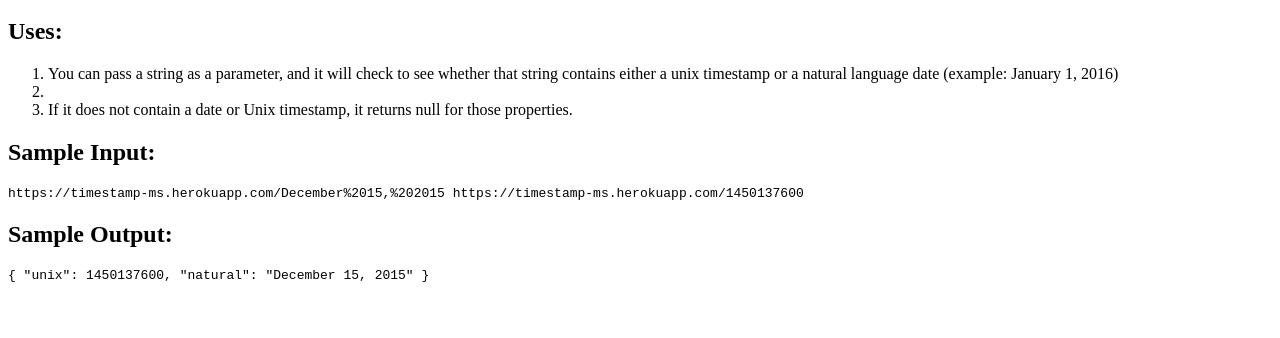
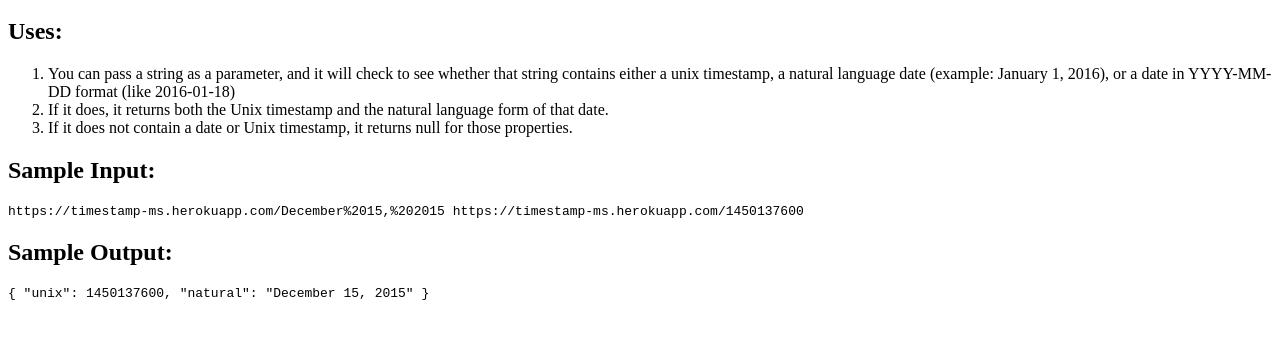
Before and after one commit to zbay/timestamper-micro, a website: page public/index.html in a window 1280 px wide. Shown: the part 48-386 px from the top of the page. Drawn offline with Linux system fonts and the light colour scheme.

Commit message:
Did the readme

```diff
--- a/public/index.html
+++ b/public/index.html
@@ -6,8 +6,9 @@
         <div id="userStories">
             <h2>Uses:</h2>
             <ol>
-                <li>You can pass a string as a parameter, and it will check to see whether that string contains either a unix timestamp or a natural language date (example: January 1, 2016)</li>
-                <li><If it does, it returns both the Unix timestamp and the natural language form of that date.</li>
+                <li>You can pass a string as a parameter, and it will check to see whether that string contains either a unix timestamp,
+                a natural language date (example: January 1, 2016), or a date in YYYY-MM-DD format (like 2016-01-18)</li>
+                <li>If it does, it returns both the Unix timestamp and the natural language form of that date.</li>
                 <li>If it does not contain a date or Unix timestamp, it returns null for those properties.</li>
             </ol>
         </div>
```
Also changed, not shown: README.md.
